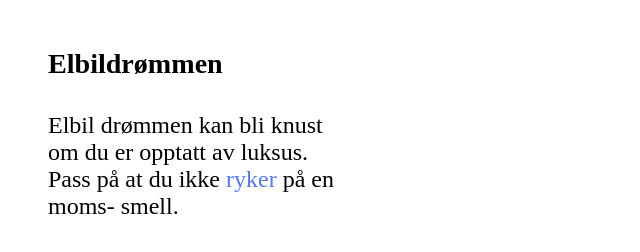
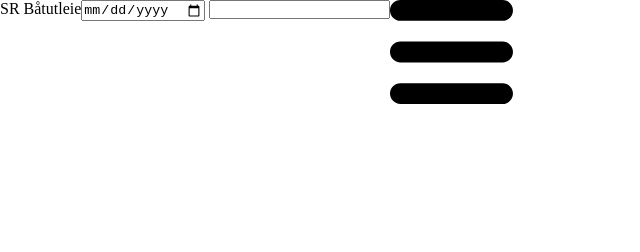
Before and after one commit to SergeiRavinski/boat_rental_websites, a plain HTML site: page index.html in a window 1280 px wide. Shown: the whole page, without its empty margins (0-640 px from the left). Drawn offline with Linux system fonts and the light colour scheme.

Commit message:
Added header

```diff
--- a/css/modules/header.css
+++ b/css/modules/header.css
@@ -0,0 +1,4 @@
+header {
+	display: flex;
+	flex-direction: row;
+}
--- a/css/reset.css
+++ b/css/reset.css
@@ -3,3 +3,7 @@
 	margin: 0;
 	padding: 0;
 }
+
+button {
+	all: unset;
+}
--- a/index.html
+++ b/index.html
@@ -8,12 +8,21 @@
 	</head>
 
 	<body>
-		<section class="textArea">
+		<!--<section class="textArea">
 			<h3>Elbildrømmen</h3>
 			<p>
 				Elbil <span class="word word--visible">drømmen</span> kan bli knust <span class="word">om</span> du er opptatt av <span class="word">luksus</span>. Pass på at du ikke <span class="word">ryker</span> på en moms- smell.
 			</p>
-		</section>
+		</section>-->
+		<header>
+			<span id="logo">SR Båtutleie</span>
+			<section id="choose__date--location">
+				<input type="date">
+				<input type="location">
+			</section>
+			<link id="wishlist" rel="stylesheet" href="">
+			<button class="hamburgermenu"><img src="./assets/svg/hamburger-menu-icon.svg" alt=""></button>
+		</header>
 
 	</body>
 </html>
--- a/js/main.js
+++ b/js/main.js
@@ -1,5 +1,5 @@
 import HamburgerMenu from './modules/hamburgerMenu.js';
-import Text from './modules/text.js';
+//import Text from './modules/text.js';
 
 HamburgerMenu();
 Text();
```
